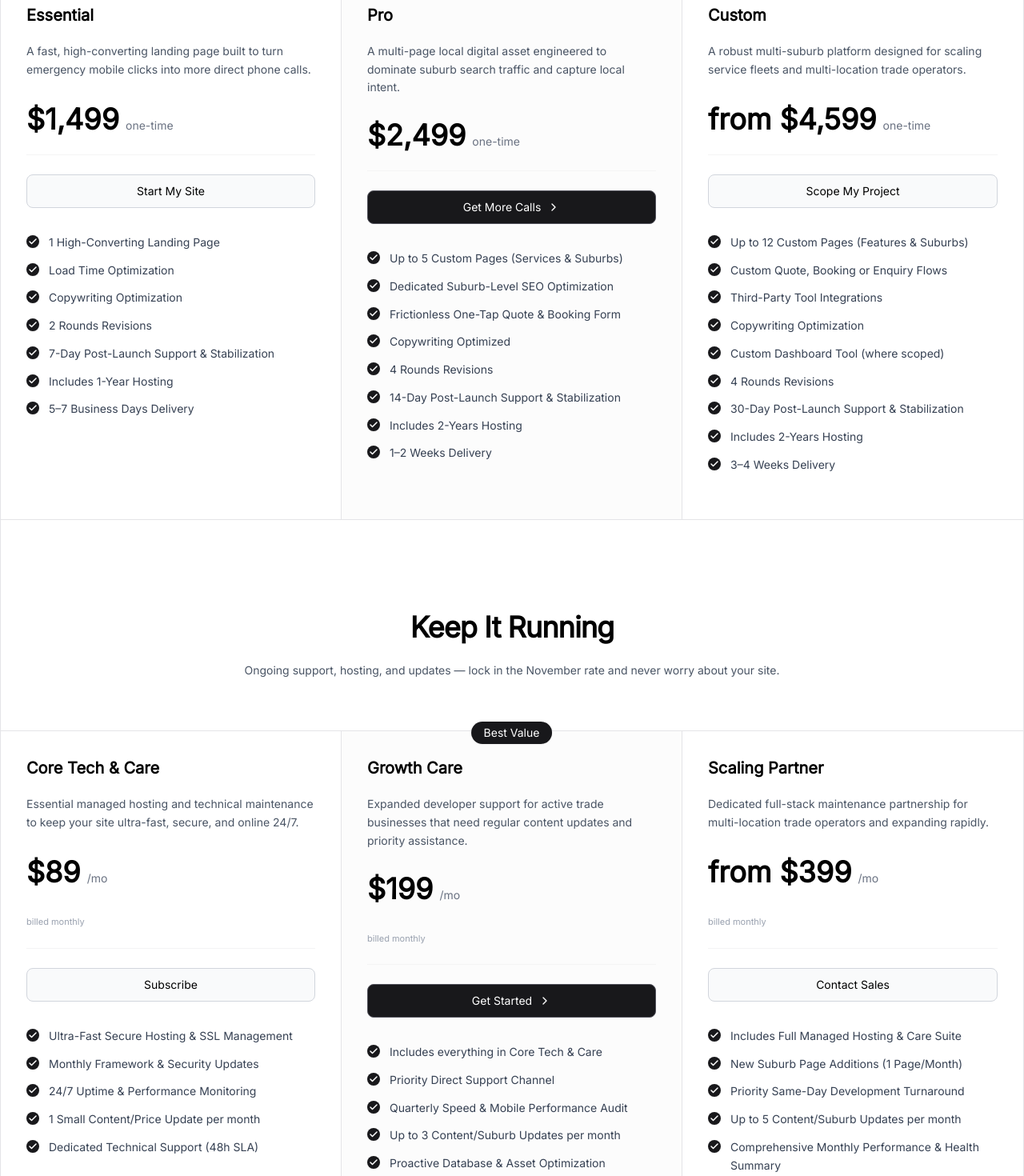
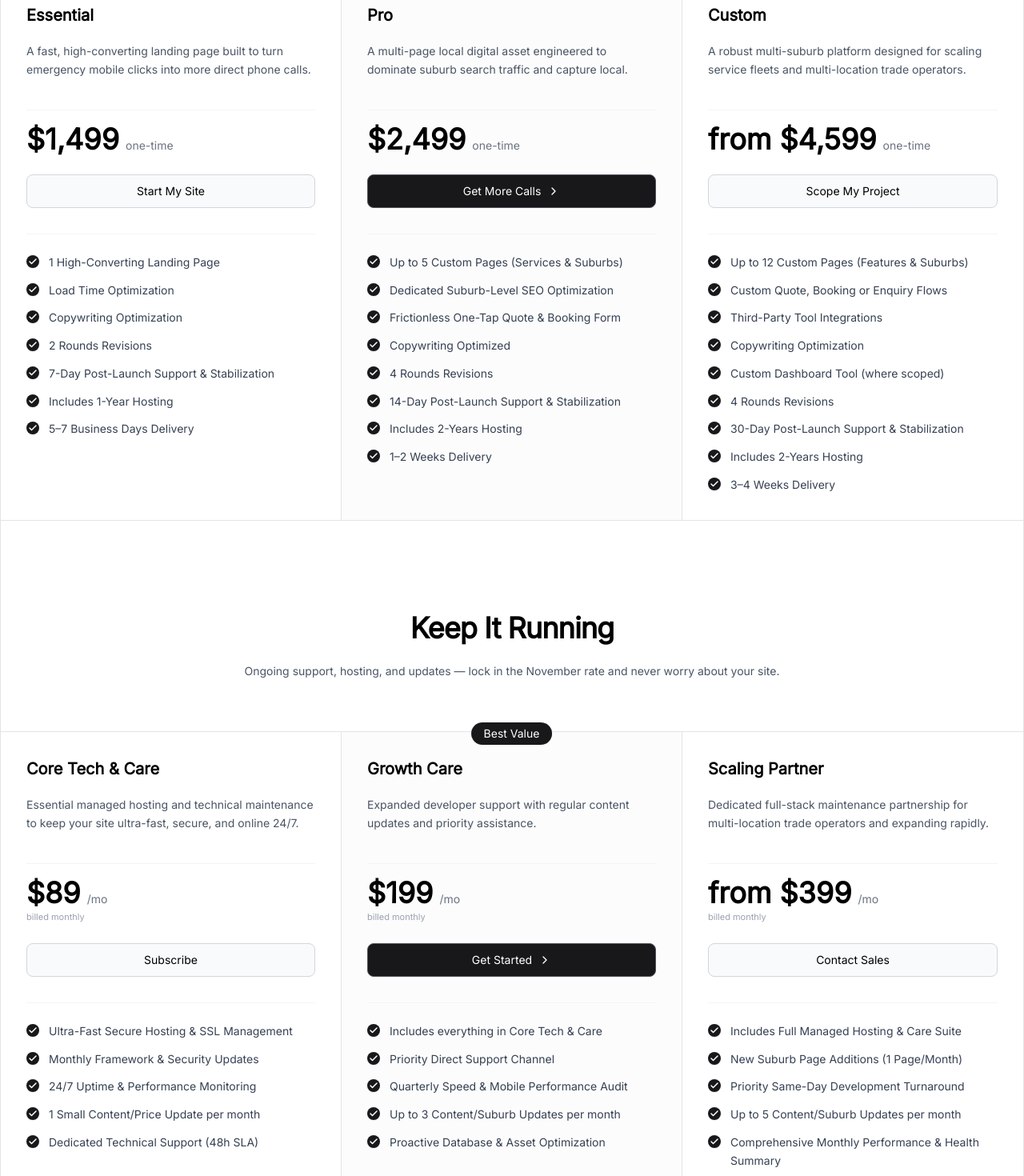
Before and after one commit to Fizora/lumentify, a Next.js app: page /pricing in a window 1280 px wide. Shown: the part 360-1830 px from the top of the page at 80% size. Built offline with nearby package versions, Linux system fonts and the light colour scheme.

Commit message:
launch v1.2 (content adjustment)

```diff
--- a/src/components/Footer.tsx
+++ b/src/components/Footer.tsx
@@ -45,7 +45,7 @@ const Footer = () => {
         }}
       />
 
-      <div className="mx-auto max-w-7xl py-20">
+      <div className="mx-auto max-w-7xl py-20 border-x">
         {/* Link grid */}
         <div className="grid grid-cols-2 md:grid-cols-4 gap-10 px-3">
           {/* Brand column */}
--- a/src/components/constant/data-pricing.ts
+++ b/src/components/constant/data-pricing.ts
@@ -36,7 +36,7 @@ export const buildPlans: PricingPlan[] = [
   {
     name: "Pro",
     description:
-      "A multi-page local digital asset engineered to dominate suburb search traffic and capture local intent.",
+      "A multi-page local digital asset engineered to dominate suburb search traffic and capture local.",
     price: "$2,499",
     period: "one-time",
     features: [
@@ -97,12 +97,13 @@ export const mrrPlans: PricingPlan[] = [
     cta: "Subscribe",
     href: "/auth/signup",
     paymentLink: "/dashboard-panel/services/payment",
-    featured: false, // Jadikan featured karena ini core service Anda yang paling aman & profitable
+    featured: false,
   },
   {
     name: "Growth Care",
+    // Diperpendek agar pas 2 baris dan sejajar dengan card di sebelah kiri & kanan
     description:
-      "Expanded developer support for active trade businesses that need regular content updates and priority assistance.",
+      "Expanded developer support with regular content updates and priority assistance.",
     price: "$199",
     period: "/mo",
     features: [
--- a/src/components/sections/Pricing.tsx
+++ b/src/components/sections/Pricing.tsx
@@ -22,20 +22,14 @@ interface PricingProps {
   showMRR?: boolean;
 }
 
-// ==========================================
-// PENGATURAN DISKON (Ubah ke true untuk aktif)
-// ==========================================
 const ENABLE_DISCOUNT = false;
 
-// Data pembanding harga coret dengan label persentase diskon
 const originalPrices: Record<string, { price: string; discountLabel: string }> =
   {
-    // Build Plans (One-time)
     Essential: { price: "$1,899", discountLabel: "21% OFF" },
     Pro: { price: "$2,999", discountLabel: "17% OFF" },
     Custom: { price: "from $5,499", discountLabel: "16% OFF" },
 
-    // MRR Plans (Monthly)
     "Core Tech & Care": { price: "$119", discountLabel: "25% OFF" },
     "Local Dominance": { price: "$249", discountLabel: "20% OFF" },
     "Growth Partner": { price: "from $499", discountLabel: "20% OFF" },
@@ -68,7 +62,6 @@ const Pricing = ({ showOneTime = true, showMRR = true }: PricingProps) => {
                 </p>
               </motion.div>
 
-              {/* Grid dengan items-stretch agar tinggi kartu sama rata */}
               <motion.div
                 variants={containerVariants}
                 initial="hidden"
@@ -93,8 +86,8 @@ const Pricing = ({ showOneTime = true, showMRR = true }: PricingProps) => {
                         </div>
                       )}
 
-                      {/* Header Paket */}
-                      <div className="mb-6 pb-6 border-b border-zinc-100">
+                      {/* BAGIAN ATAS: Judul & Deskripsi */}
+                      <div className="mb-6">
                         <div className="flex items-center justify-between mb-2">
                           <h3 className="text-xl font-semibold text-black">
                             {plan.name}
@@ -106,17 +99,20 @@ const Pricing = ({ showOneTime = true, showMRR = true }: PricingProps) => {
                             </span>
                           )}
                         </div>
-                        <p className="text-sm text-gray-600 leading-relaxed py-3 min-h-18">
+                        {/* min-h-[4.5rem] memastikan ruang deskripsi sama rata meskipun jumlah baris berbeda */}
+                        <p className="text-sm text-gray-600 leading-relaxed py-3 min-h-[4.5rem]">
                           {plan.description}
                         </p>
+                      </div>
 
-                        <div className="mt-4 flex flex-col">
+                      {/* BAGIAN HARGA (Dijamin sejajar rata) */}
+                      <div className="pt-4 border-t border-zinc-100 flex flex-col">
                         {ENABLE_DISCOUNT && promo && (
                           <span className="text-lg text-gray-400 font-mono line-through">
                             {promo.price}
                           </span>
                         )}
-                          <div className="flex items-baseline">
+                        <div className="flex items-baseline mb-6">
                           <span className="text-3xl lg:text-4xl font-semibold text-black font-mono">
                             {plan.price}
                           </span>
@@ -125,10 +121,9 @@ const Pricing = ({ showOneTime = true, showMRR = true }: PricingProps) => {
                           </span>
                         </div>
                       </div>
-                      </div>
 
-                      {/* Tombol Aksi */}
-                      <div className="mb-8 space-y-2">
+                      {/* TOMBOL AKSI / CTA (Dijamin sejajar rata) */}
+                      <div className="mb-8">
                         {plan.featured ? (
                           <PrimaryButtonLink
                             href={plan.href}
@@ -147,8 +142,8 @@ const Pricing = ({ showOneTime = true, showMRR = true }: PricingProps) => {
                         )}
                       </div>
 
-                      {/* Daftar Fitur */}
-                      <ul className="space-y-3 mb-6 flex-1">
+                      {/* DAFTAR FITUR (Bebas tinggi sesuai jumlah poin) */}
+                      <ul className="space-y-3 pt-6 border-t border-zinc-100">
                         {plan.features.map((feat, i) => (
                           <li key={i} className="flex items-start gap-3">
                             <div className="w-4 h-4 rounded-full bg-zinc-900 text-white flex items-center justify-center shrink-0 mt-0.5 shadow-xs">
@@ -186,7 +181,6 @@ const Pricing = ({ showOneTime = true, showMRR = true }: PricingProps) => {
                 </p>
               </motion.div>
 
-              {/* Grid MRR dengan items-stretch agar tinggi kartu simetris */}
               <motion.div
                 variants={containerVariants}
                 initial="hidden"
@@ -211,8 +205,8 @@ const Pricing = ({ showOneTime = true, showMRR = true }: PricingProps) => {
                         </div>
                       )}
 
-                      {/* Header Paket MRR dengan min-h yang disamakan */}
-                      <div className="mb-6 pb-6 border-b border-zinc-100">
+                      {/* BAGIAN ATAS: Judul & Deskripsi */}
+                      <div className="mb-6">
                         <div className="flex items-center justify-between mb-2">
                           <h3 className="text-xl font-semibold text-black">
                             {plan.name}
@@ -223,31 +217,32 @@ const Pricing = ({ showOneTime = true, showMRR = true }: PricingProps) => {
                             </span>
                           )}
                         </div>
-                        <p className="text-sm text-gray-600 py-3 leading-relaxed min-h-18">
+                        <p className="text-sm text-gray-600 py-3 leading-relaxed min-h-[4.5rem]">
                           {plan.description}
                         </p>
+                      </div>
 
-                        <div className="mt-4 flex flex-col">
+                      {/* BAGIAN HARGA */}
+                      <div className="pt-4 border-t border-zinc-100 flex flex-col">
                         {ENABLE_DISCOUNT && promo && (
                           <span className="text-lg text-gray-400 font-mono line-through">
                             {promo.price}
                           </span>
                         )}
                         <div className="flex items-baseline">
-                            <span className="text-3xl min-h-18 lg:text-4xl font-semibold text-black font-mono">
+                          <span className="text-3xl lg:text-4xl font-semibold text-black font-mono">
                             {plan.price}
                           </span>
                           <span className="text-gray-500 ml-2 text-sm">
                             {plan.period}
                           </span>
                         </div>
-                        </div>
-                        <span className="block text-[11px] text-gray-400 mt-0.5">
+                        <span className="block text-[11px] text-gray-400 mt-0.5 mb-6">
                           billed monthly
                         </span>
                       </div>
 
-                      {/* Tombol Aksi MRR */}
+                      {/* TOMBOL AKSI */}
                       <div className="mb-8">
                         {plan.featured ? (
                           <PrimaryButtonLink
@@ -267,8 +262,8 @@ const Pricing = ({ showOneTime = true, showMRR = true }: PricingProps) => {
                         )}
                       </div>
 
-                      {/* Daftar Fitur MRR (flex-1 agar tombol & list fitur sejajar secara vertikal) */}
-                      <ul className="space-y-3 mb-6 flex-1">
+                      {/* DAFTAR FITUR */}
+                      <ul className="space-y-3 pt-6 border-t border-zinc-100">
                         {plan.features.map((feat, i) => (
                           <li key={i} className="flex items-start gap-3">
                             <div className="w-4 h-4 rounded-full bg-zinc-900 text-white flex items-center justify-center shrink-0 mt-0.5 shadow-xs">
```
Lines whose indentation alone changed are shown as unchanged.
